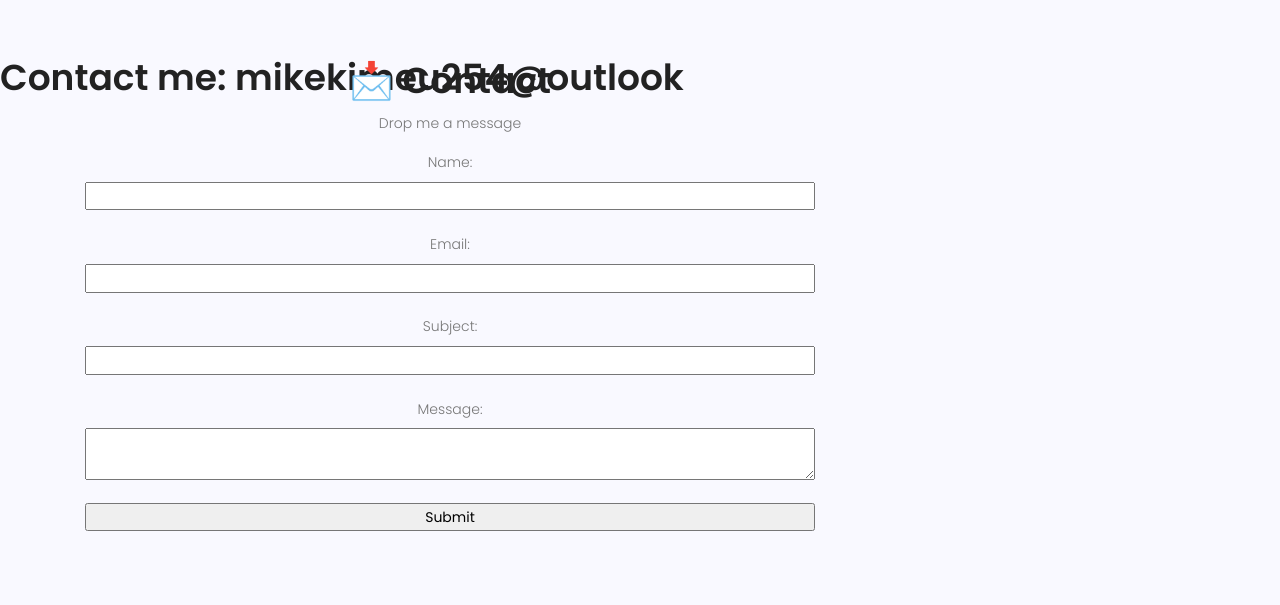
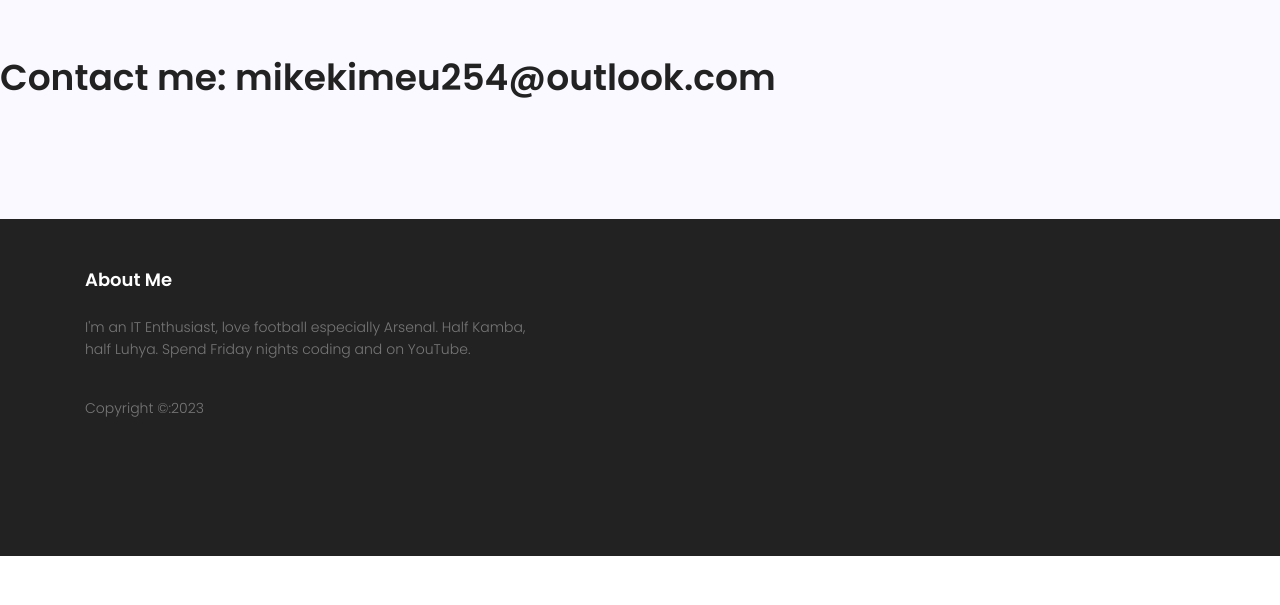
Before and after one commit to Kimeu-22/portfolio, a plain HTML site: page index.html in a window 1280 px wide. Shown: the part 2037-2642 px from the top of the page. After the commit the page ends 2593 px from the top, so only its background shows below. Drawn offline with nearby package versions, Linux system fonts and the light colour scheme.

Commit message:
remove contact form

```diff
--- a/index.html
+++ b/index.html
@@ -382,41 +382,8 @@
 	<section data-aos-easing="linear" data-aos-duration="1000" data-aos="fade-up" class="about-area section-gap"
 		id="contact" style="margin-bottom:-100px;">
 		<h1>
-			Contact me: mikekimeu254@outlook
+			Contact me: mikekimeu254@outlook.com
 		</h1>
-
-		<script>
-			document.getElementById("contact").innerHTML += `
-				<div class="container" >
-							<div class="row d-flex justify-content-center">
-								<div class="menu-content pb-70 col-lg-8">
-									<div class="title text-center">
-										<h1 class="mb-10" style="margin-top:-40px;">📩
-										Contact</h1>
-										<p>Drop me a message</p>
-										<form id="contact-form" class="d-flex flex-column" method="post">
-											<label for="name">Name:</label>
-											<input type="text" id="name" name="name" required>
-											<br>
-											<label for="email">Email:</label>
-											<input type="email" id="email" name="email" required>
-											<br>
-											<label for="subject">Subject:</label>
-											<input type="text" id="subject" name="subject" required>
-											<br>
-											<label for="message">Message:</label>
-											<textarea id="message" name="message" required></textarea>
-											<br>
-											<input type="submit" value="Submit">
-										</form>
-									</div>
-								</div>
-							</div>
-						</div>
-				</div>
-		</div >
-			`
-		</script>
 
 	</section>
 	<!-- End Contact Area -->
```
